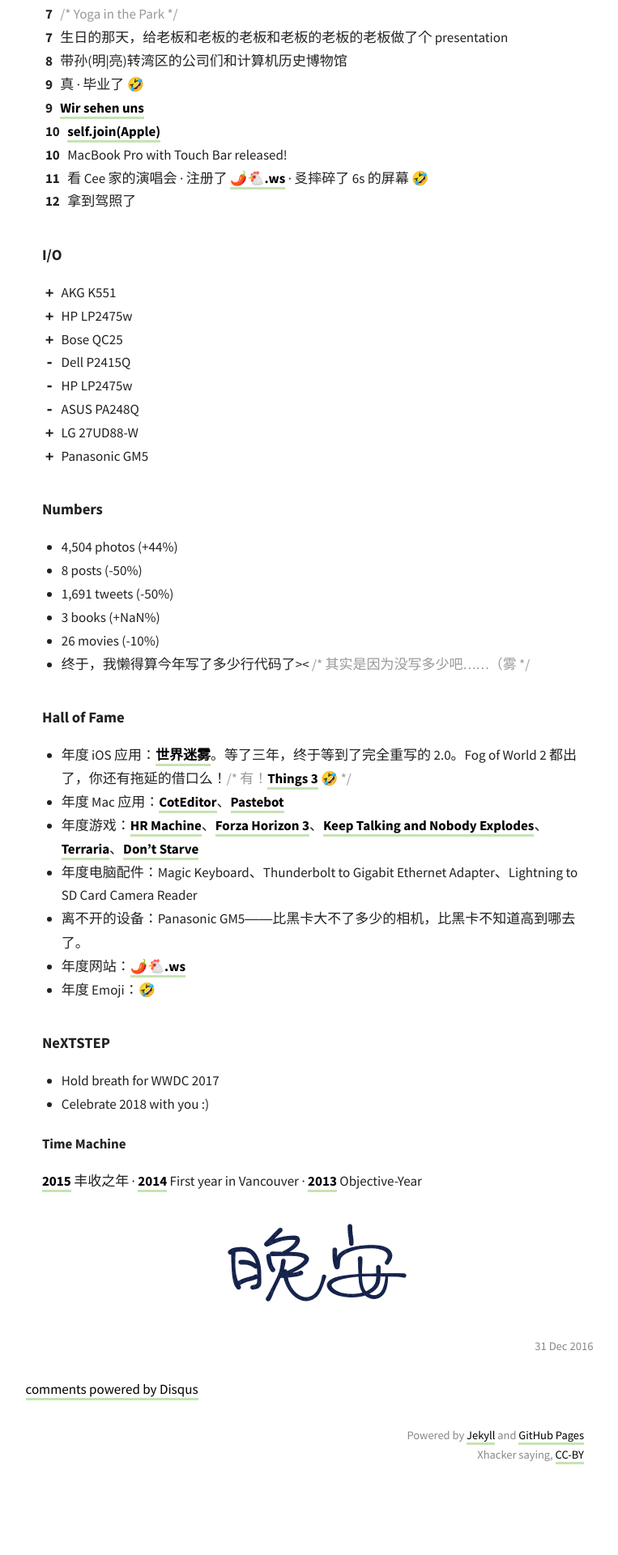
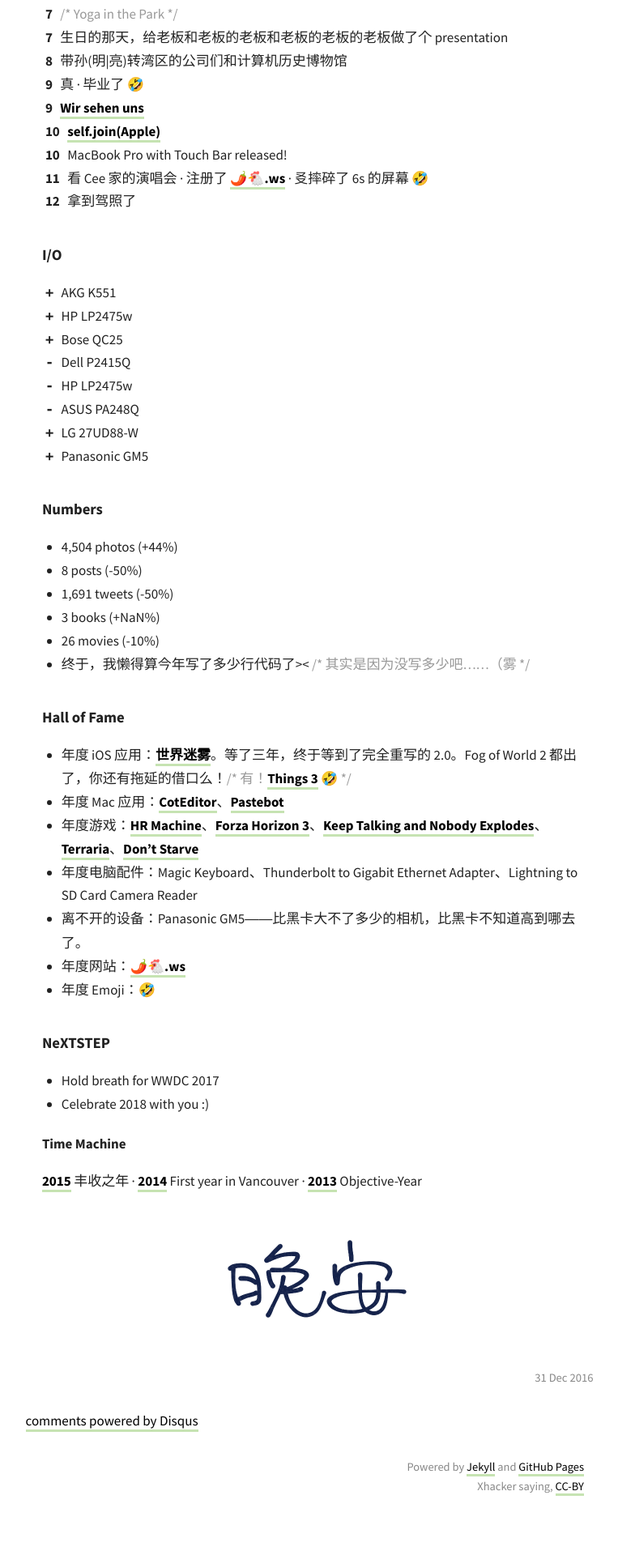
Before and after one commit to xhacker/xhacker.github.io, a Jekyll site: the page built from _posts/2016-12-31-oh-my-2016.md, in a window 1280 px wide. Shown: the part 706-2626 px from the top of the page at 81% size, without its empty margins (258-1021 px from the left). Built offline with Jekyll 4.4.1, drawn with Linux system fonts in a browser that asks for light colours; nearby versions of some CDN libraries; comment, search, counter and statistics services are not loaded; before the commit the page ends 2587 px from its top, so only the background shows below that.

Commit message:
More margin before and after 晚安

```diff
--- a/_posts/2016-12-31-oh-my-2016.md
+++ b/_posts/2016-12-31-oh-my-2016.md
@@ -77,6 +77,6 @@
 
 [2015](/2015/12/31/oh-my-2015.html) 丰收之年 · [2014](/2014/12/31/oh-my-2014.html) First year in Vancouver · [2013](/2013/12/30/oh-my-2013.html) Objective-Year
 
-<img alt="手写的晚安" src="/static/images/晚安.png" width="250">
+<p style="margin: 3.141592653589793em auto"><img alt="手写的晚安" src="/static/images/晚安.png" width="250"></p>
 
 <!-- 统计于 1.1 1:00 UTC+8 -->
```
